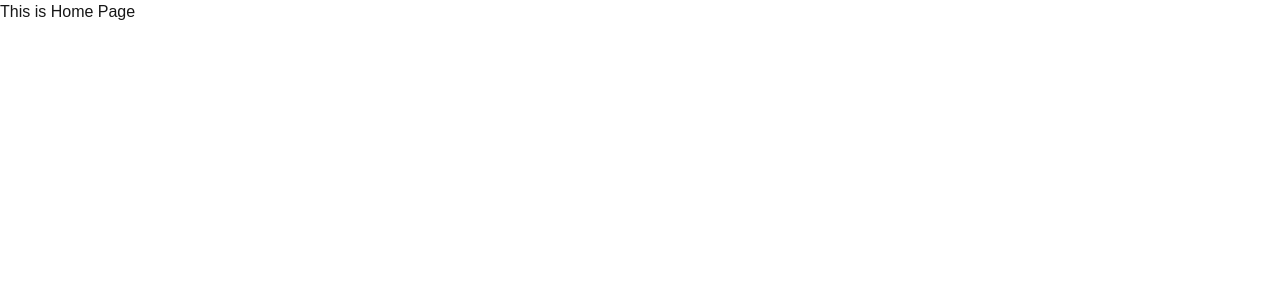
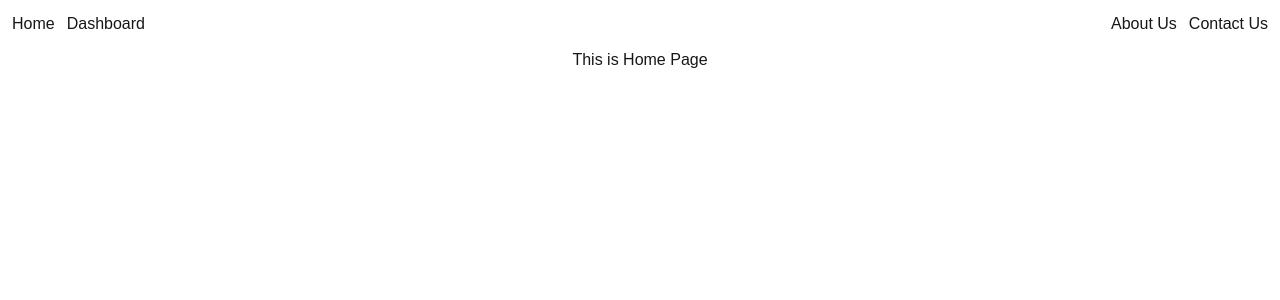
Before and after one commit to shariar-duke/next_basics, a Next.js app: page / in a window 1280 px wide. Shown: the top 300 px of the page. Built offline with nearby package versions, Linux system fonts and the light colour scheme.

Commit message:
root layout changed

```diff
--- a/src/app/layout.js
+++ b/src/app/layout.js
@@ -1,4 +1,5 @@
 import { Geist, Geist_Mono } from "next/font/google";
+import Navbar from "./components/nav/Navbar";
 import "./globals.css";
 
 const geistSans = Geist({
@@ -12,17 +13,18 @@ const geistMono = Geist_Mono({
 });
 
 export const metadata = {
-  title: "Create Next App",
+  title: "Home",
   description: "Generated by create next app",
 };
 
 export default function RootLayout({ children }) {
   return (
     <html lang="en">
-      <body
-        className={`${geistSans.variable} ${geistMono.variable} antialiased`}
-      >
-        {children}
+      <body>
+        <Navbar />
+        <main className="flex min-h-screen flex-col items-center">
+          {children}
+        </main>
       </body>
     </html>
   );
```
